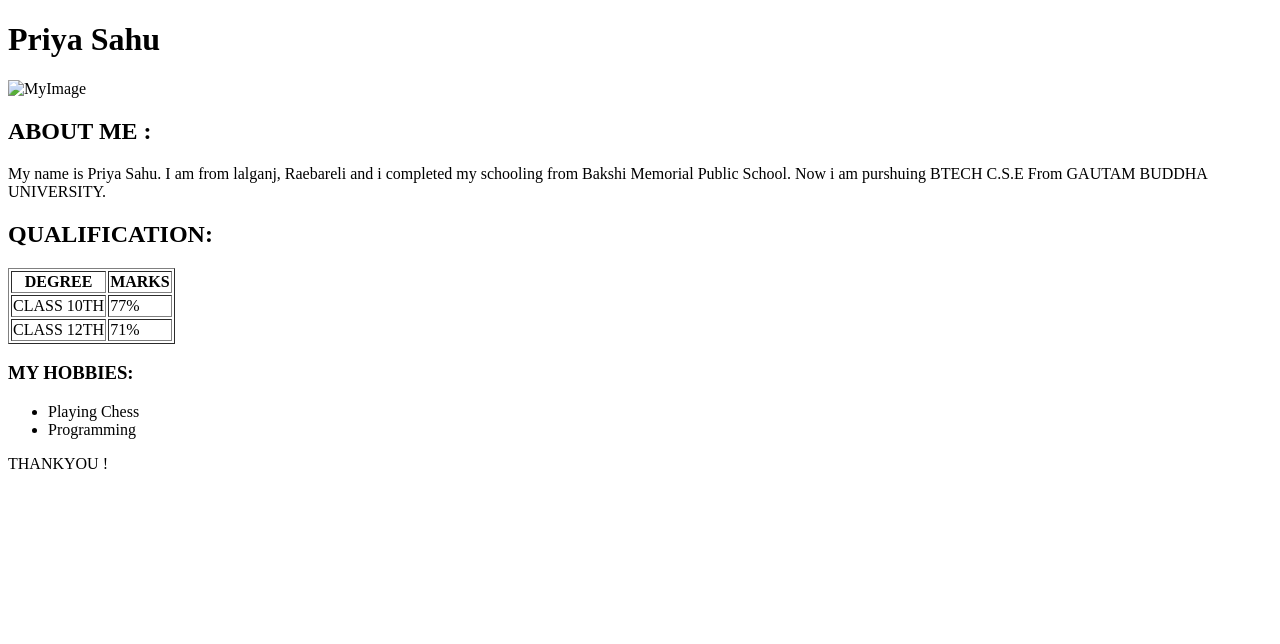
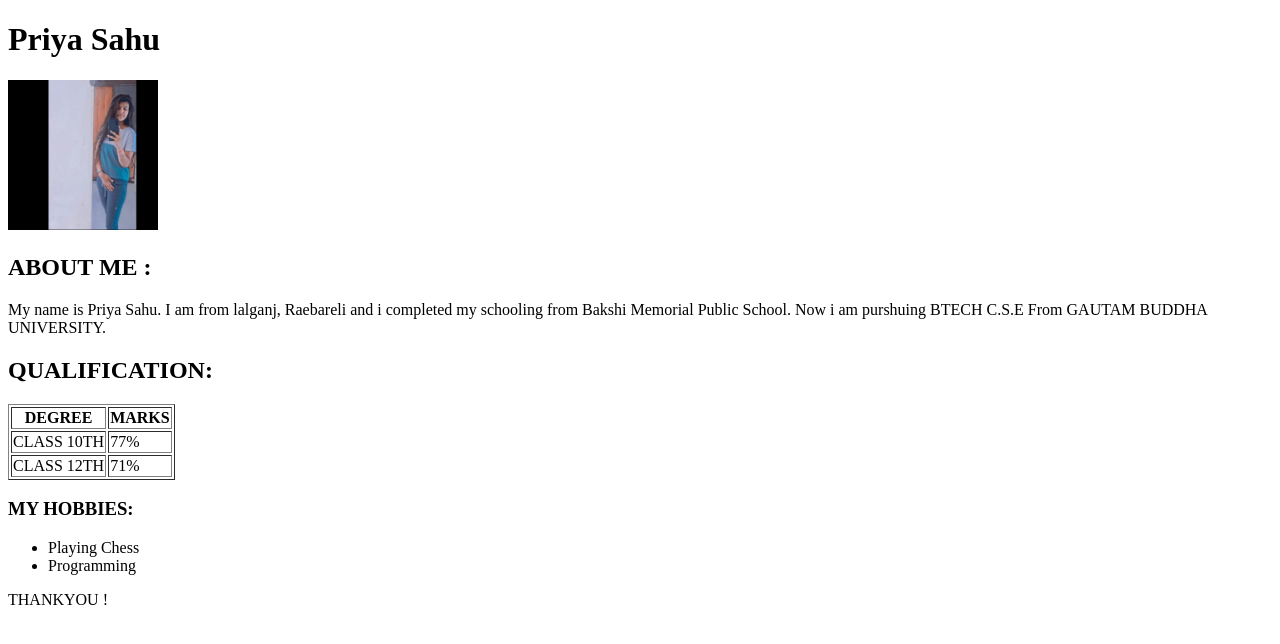
Before and after one commit to Priyasahu2902/Priyasahu2902.github.io, a plain HTML site: page index.html in a window 1280 px wide. Drawn offline with Linux system fonts and the light colour scheme.

Commit message:
Update index.html

```diff
--- a/index.html
+++ b/index.html
@@ -10,7 +10,7 @@
  <h1>Priya Sahu</h2>
  <header>
 
-     <img height="150px" src="priya photo.jpeg" alt="MyImage"/>
+     <img height="150px" src="IMG/PHOTO.jpg" alt="MyImage"/>
 
  <h2>ABOUT ME :</h2>
  <p>My name is Priya Sahu.
```
